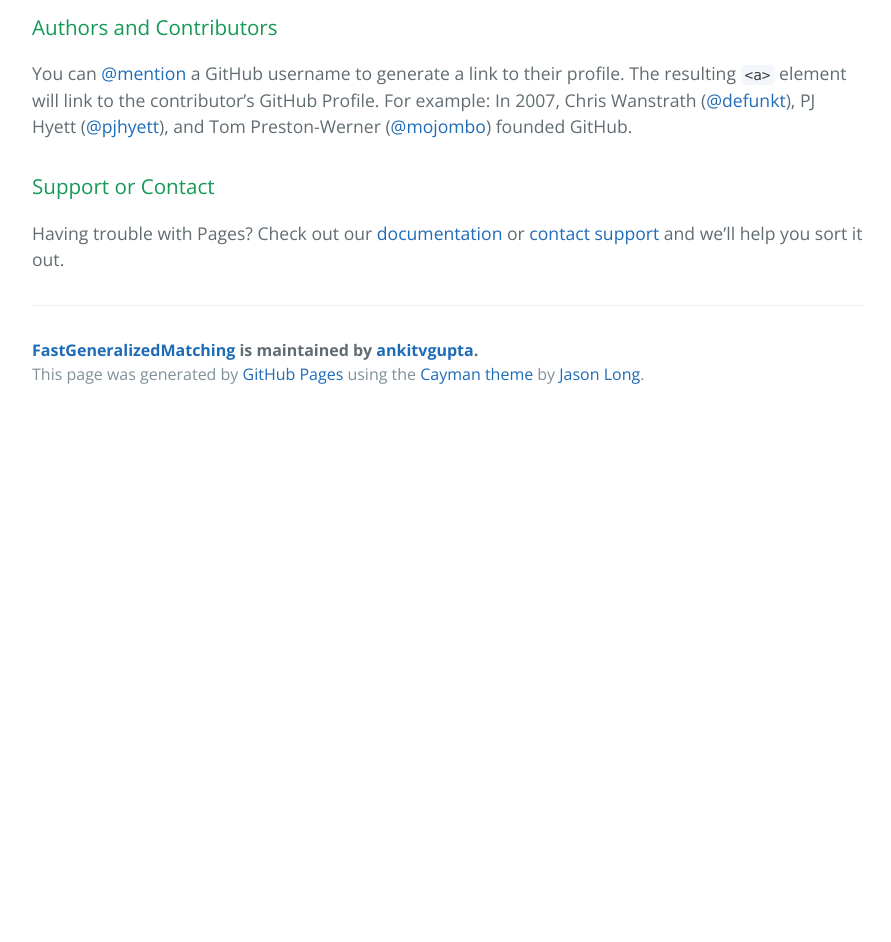
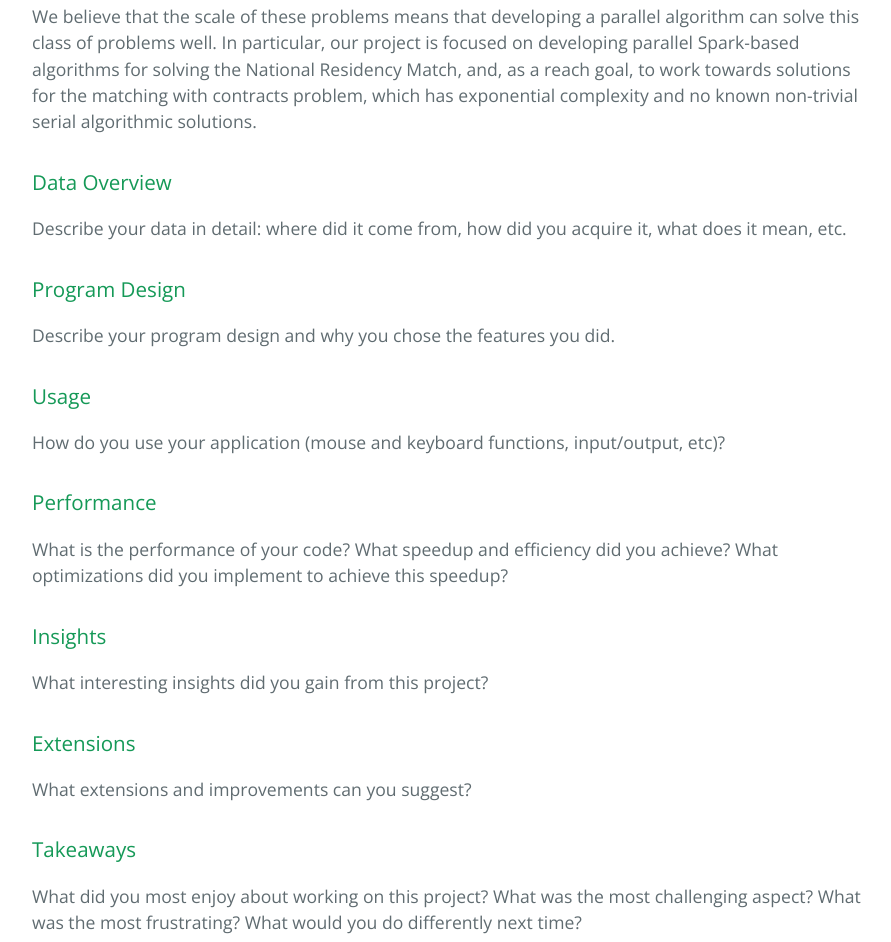
Before and after one commit to ankitvgupta/FastGeneralizedMatching, a plain HTML site: page index.html in a window 1280 px wide. Shown: the part 1018-1960 px from the top of the page, without its empty margins (192-1083 px from the left). Before the commit the page ends 1436 px from the top, so only its background shows below. Drawn offline with nearby package versions, Linux system fonts and the light colour scheme.

Commit message:
Create gh-pages branch via GitHub

```diff
--- a/index.html
+++ b/index.html
@@ -20,6 +20,52 @@
 
     <section class="main-content">
       <h3>
+<a id="problem" class="anchor" href="#problem" aria-hidden="true"><span class="octicon octicon-link"></span></a>Problem</h3>
+
+<p>For our final project, we are exploring several market design problems. In particular, we are exploring the subset of market design problems known as “matching”. One of the central problems in matching is the “stable marriage” problem, in which there are N men and N women, each of which have an order of preferences over the other. The goal is to find N pairings such that there is no unpaired couple that both want each other more than their current partners. There is a known serial algorithm to solve this known as the Gale-Shapley Algorithm.</p>
+
+<p>An extension to this problem is used in the National Residency Match, a real process by which doctors finishing medical school get placed into American residency programs. In this set, each doctor has an ordering of preferences over some subset of the hospitals. Each hospital has an ordering over the doctors that apply there, and some number of spots. The goal is to again find a matching such that no unpaired (doctor, hospital) both want each other more than their current match. It is thought in the literature that this problem is solved using an adaptation of the serial Gale-Shapley algorithm. </p>
+
+<p>Furthermore, there is a field of market design called matching with contracts, where one problem setup is that rather than having preferences over each other, each doctor has a price they are willing to be paid to work at each hospital, and each hospital has a utility for each doctor, and we are trying to find the best assignment of doctors to hospitals such that each hospital maximizes its utility while keeping within its budget.  </p>
+
+<p>We believe that the scale of these problems means that developing a parallel algorithm can solve this class of problems well. In particular, our project is focused on developing parallel Spark-based algorithms for solving the National Residency Match, and, as a reach goal, to work towards solutions for the matching with contracts problem, which has exponential complexity and no known non-trivial serial algorithmic solutions.</p>
+
+<h3>
+<a id="data-overview" class="anchor" href="#data-overview" aria-hidden="true"><span class="octicon octicon-link"></span></a>Data Overview</h3>
+
+<p>Describe your data in detail: where did it come from, how did you acquire it, what does it mean, etc.</p>
+
+<h3>
+<a id="program-design" class="anchor" href="#program-design" aria-hidden="true"><span class="octicon octicon-link"></span></a>Program Design</h3>
+
+<p>Describe your program design and why you chose the features you did.</p>
+
+<h3>
+<a id="usage" class="anchor" href="#usage" aria-hidden="true"><span class="octicon octicon-link"></span></a>Usage</h3>
+
+<p>How do you use your application (mouse and keyboard functions, input/output, etc)?</p>
+
+<h3>
+<a id="performance" class="anchor" href="#performance" aria-hidden="true"><span class="octicon octicon-link"></span></a>Performance</h3>
+
+<p>What is the performance of your code? What speedup and efficiency did you achieve? What optimizations did you implement to achieve this speedup?</p>
+
+<h3>
+<a id="insights" class="anchor" href="#insights" aria-hidden="true"><span class="octicon octicon-link"></span></a>Insights</h3>
+
+<p>What interesting insights did you gain from this project?</p>
+
+<h3>
+<a id="extensions" class="anchor" href="#extensions" aria-hidden="true"><span class="octicon octicon-link"></span></a>Extensions</h3>
+
+<p>What extensions and improvements can you suggest?</p>
+
+<h3>
+<a id="takeaways" class="anchor" href="#takeaways" aria-hidden="true"><span class="octicon octicon-link"></span></a>Takeaways</h3>
+
+<p>What did you most enjoy about working on this project? What was the most challenging aspect? What was the most frustrating? What would you do differently next time?</p>
+
+<h3>
 <a id="welcome-to-github-pages" class="anchor" href="#welcome-to-github-pages" aria-hidden="true"><span class="octicon octicon-link"></span></a>Welcome to GitHub Pages.</h3>
 
 <p>Testing
```
Also changed, not shown: params.json (+1 -1 lines).
